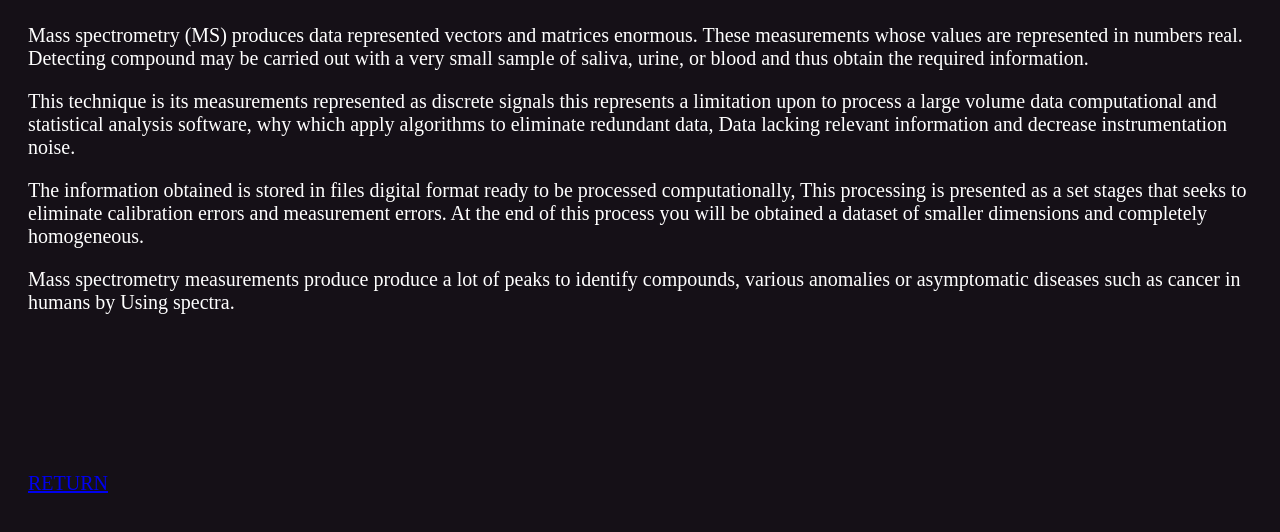
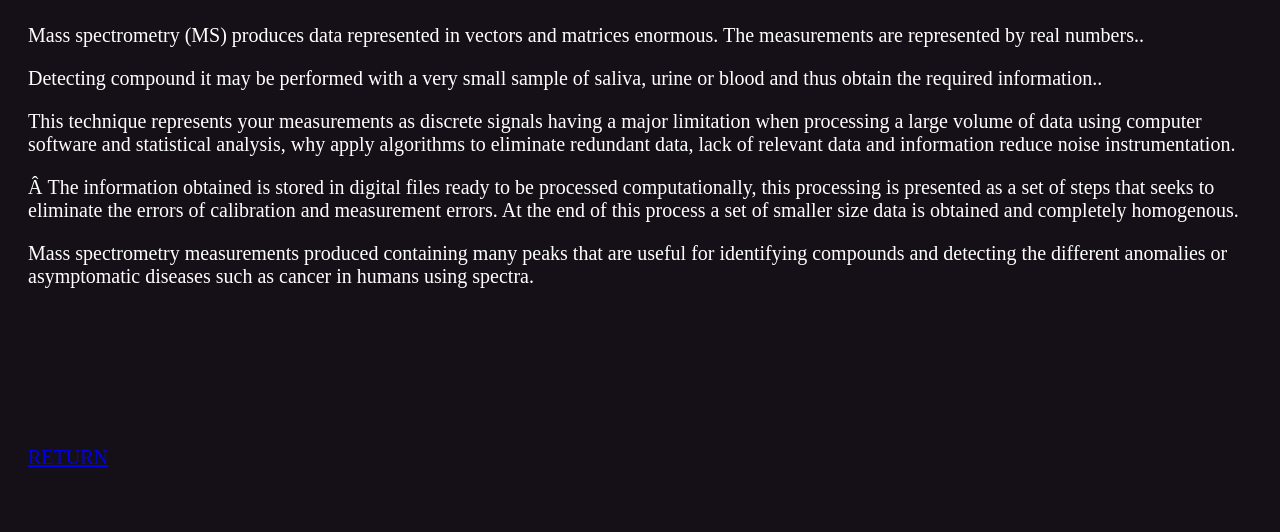
Before and after one commit to ALGORITHMROI/MS-ALGORITHM-ROI, a plain HTML site: page Introduction.html in a window 1280 px wide. Shown: the part 128-660 px from the top of the page. Drawn offline with Linux system fonts and the light colour scheme.

Commit message:
Update Introduction.html

```diff
--- a/Introduction.html
+++ b/Introduction.html
@@ -23,34 +23,16 @@ h1{color:RoyalBlue;}
 </p>
 </center>
 
-<p>Mass spectrometry (MS) produces data represented
-vectors and matrices enormous. These measurements whose values are represented in numbers
-real. Detecting compound may be carried
-out with a very small sample of saliva, urine, or
-blood and thus obtain the required information.</p>
+<p>Mass spectrometry (MS) produces data represented in vectors and matrices enormous. The measurements are represented by real numbers..</p>
 
-<p>This technique is its measurements represented as discrete signals this represents a limitation upon
-to process a large volume data
-computational and statistical analysis software, why
-which apply algorithms to eliminate redundant data,
-Data lacking relevant information and decrease
-instrumentation noise.</p>
+<p>Detecting compound it may be performed with a very small sample of saliva, urine or blood and thus obtain the required information..</p>
 
-<p>The information obtained is stored in files
-digital format ready to be processed computationally,
-This processing is presented as a set
-stages that seeks to eliminate calibration errors and
-measurement errors. At the end of this process you will be obtained
-a dataset of smaller dimensions and completely
-homogeneous.</p>
+<p>This technique represents your measurements as discrete signals having a major limitation when processing a large volume of data using computer software and statistical analysis, why apply algorithms to eliminate redundant data, lack of relevant data and information reduce noise instrumentation.</p>
 
-<p>Mass spectrometry measurements produce
-produce a lot of peaks to identify compounds,
-various anomalies or asymptomatic diseases
-such as cancer in humans by
-Using spectra.</p>
+<p> The information obtained is stored in digital files ready to be processed computationally, this processing is presented as a set of steps that seeks to eliminate the errors of calibration and measurement errors. At the end of this process a set of smaller size data is obtained and completely homogenous.</p>
 
-<p>  </p>
+<p>Mass spectrometry measurements produced containing many peaks that are useful for identifying compounds and detecting the different anomalies or asymptomatic diseases such as cancer in humans using spectra.  </p>
+
 <br></br>
 <br></br>
 <br></br>
```
